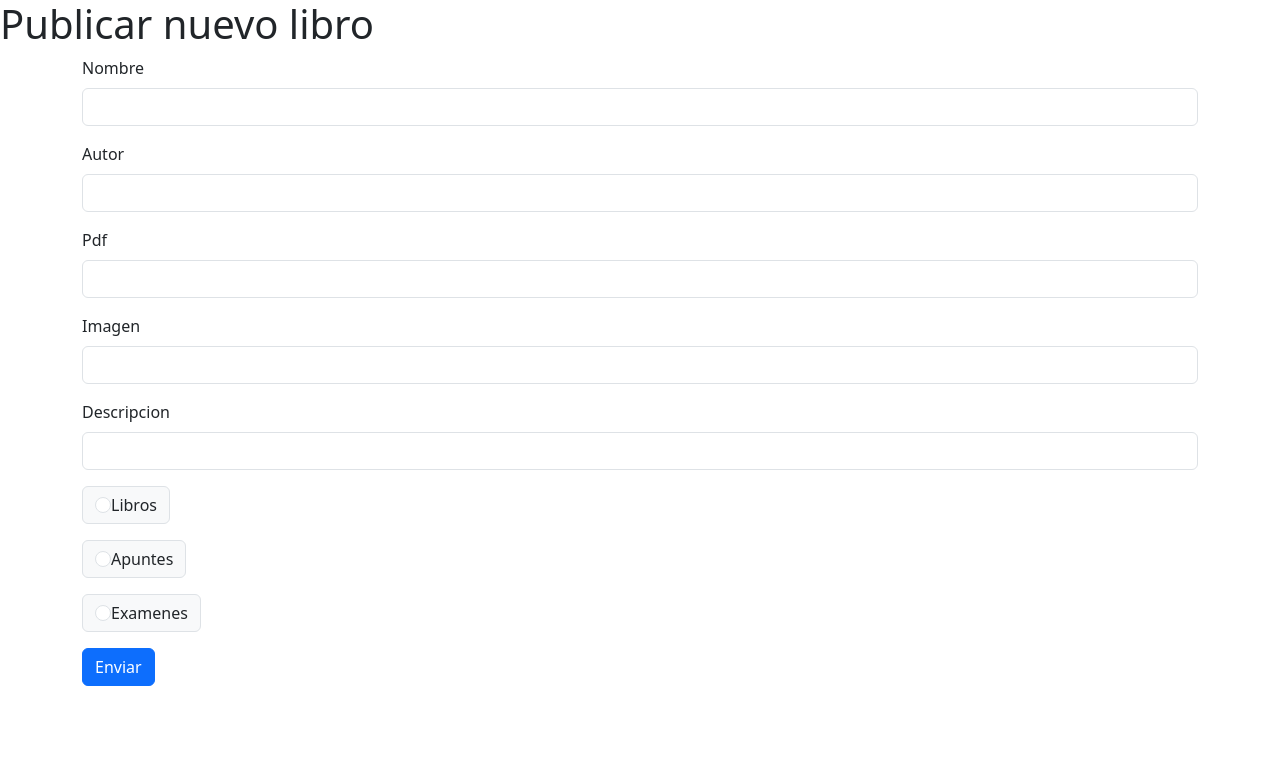
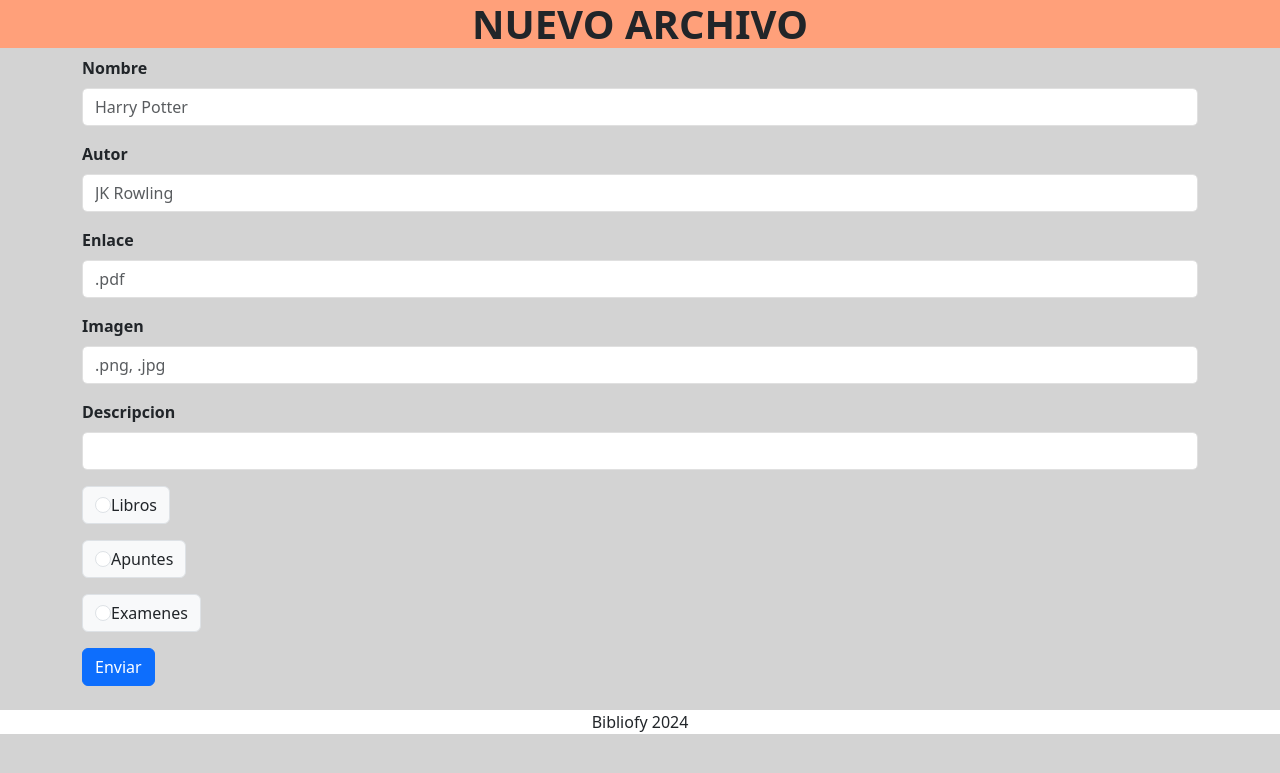
Before and after one commit to AntMendez/TP-Final---Intro, a Flask app: page /publicar in a window 1280 px wide. Shown: the top 773 px of the page. Run offline with Flask 3, Linux system fonts and the light colour scheme; some libraries are stand-ins or nearby versions.

Commit message:
Modifico estilo de página y añado footer

```diff
--- a/templates/form.html
+++ b/templates/form.html
@@ -4,12 +4,33 @@
 	<meta charset="utf-8">
 	<meta name="viewport" content="width=device-width, initial-scale=1">
 	<link href="https://cdn.jsdelivr.net/npm/bootstrap@5.3.3/dist/css/bootstrap.min.css" rel="stylesheet" integrity="sha384-QWTKZyjpPEjISv5WaRU9OFeRpok6YctnYmDr5pNlyT2bRjXh0JMhjY6hW+ALEwIH" crossorigin="anonymous">
+	<link rel="stylesheet" href="/static/styles.css">
 
-	<title>Nuevo Libro</title>
+	<title>Nuevo archivo - Bibliofy</title>
+<style>
+	.title {
+		background-color: lightsalmon;
+		font-weight: bolder;
+		text-transform: uppercase;
+		font-weight: bolder;
+		text-align: center;
+	}
+	.form-control {
+			border-radius: 5px;
+			border: 1px solid #e0e0e0;
+		}
+	.form-label {
+		font-weight: bolder;
+	}
+	footer {
+		text-align: center;
+		background-color: white;
+	}
+</style>
 </head>
 <body>
 
-	<h1 class="texarea-center">Publicar nuevo libro</h1>
+	<h1 class="title">Nuevo Archivo</h1>
 
 	<!-- <form class="mb-3" onsubmit="crear_libro(event)">
 		<p>Nombre: <br><input type="text" name="nombre" required></p>
@@ -29,22 +50,22 @@
 		<form onsubmit="crear_libro(event)">
 			<div class="mb-3">
 			  <label class="form-label">Nombre</label>
-			  <input type="text" class="form-control" name="nombre" required>
+			  <input type="text" class="form-control" name="nombre" placeholder="Harry Potter" required>
 			</div>
 
 			<div class="mb-3">
 			  <label class="form-label">Autor</label>
-			  <input type="text" class="form-control" name="autor" required>
+			  <input type="text" class="form-control" name="autor" placeholder="JK Rowling" required>
 			</div>
 
 			<div class="mb-3">
-				<label class="form-label">Pdf</label>
-				<input type="text" class="form-control" name="pdf" required>
+				<label class="form-label">Enlace</label>
+				<input type="text" class="form-control" name="pdf" placeholder=".pdf" required>
 			</div>
 
 			<div class="mb-3">
 				<label class="form-label">Imagen</label>
-				<input type="text" class="form-control" name="img" required>
+				<input type="text" class="form-control" name="img" placeholder=".png, .jpg" required>
 			</div>
 
 			<div class="mb-3">
@@ -54,20 +75,19 @@
 
 			<div class="input-group mb-3">
 				<div class="input-group-text">
-				  <input class="form-check-input mt-0" type="radio" name="categoria" required>Libros</label>
+				  <input class="form-check-input mt-0" type="radio" name="categoria" value='libros' required>Libros</label>
 				</div>
 			</div>
 			<div class="input-group mb-3">
 				<div class="input-group-text">
-				  <input class="form-check-input mt-0" type="radio" name="categoria" required>Apuntes</label>
+				  <input class="form-check-input mt-0" type="radio" name="categoria" value='apuntes' required>Apuntes</label>
 				</div>
 			</div>
 			<div class="input-group mb-3">
 				<div class="input-group-text">
-				  <input class="form-check-input mt-0" type="radio" name="categoria" required>Examenes</label>
+				  <input class="form-check-input mt-0" type="radio" name="categoria" value='examenes' required>Examenes</label>
 				</div>
 			</div>
-
 			<button type="submit" class="btn btn-primary">Enviar</button>
 		</form>
 	</div>
@@ -116,6 +136,9 @@
 			.catch((error)=> console.log("ERROR",error))
 		}
 	</script>
-
+	<br>
+	<footer>
+		<p>Bibliofy 2024</p>
+	</footer>
 </body>
 </html>
```
